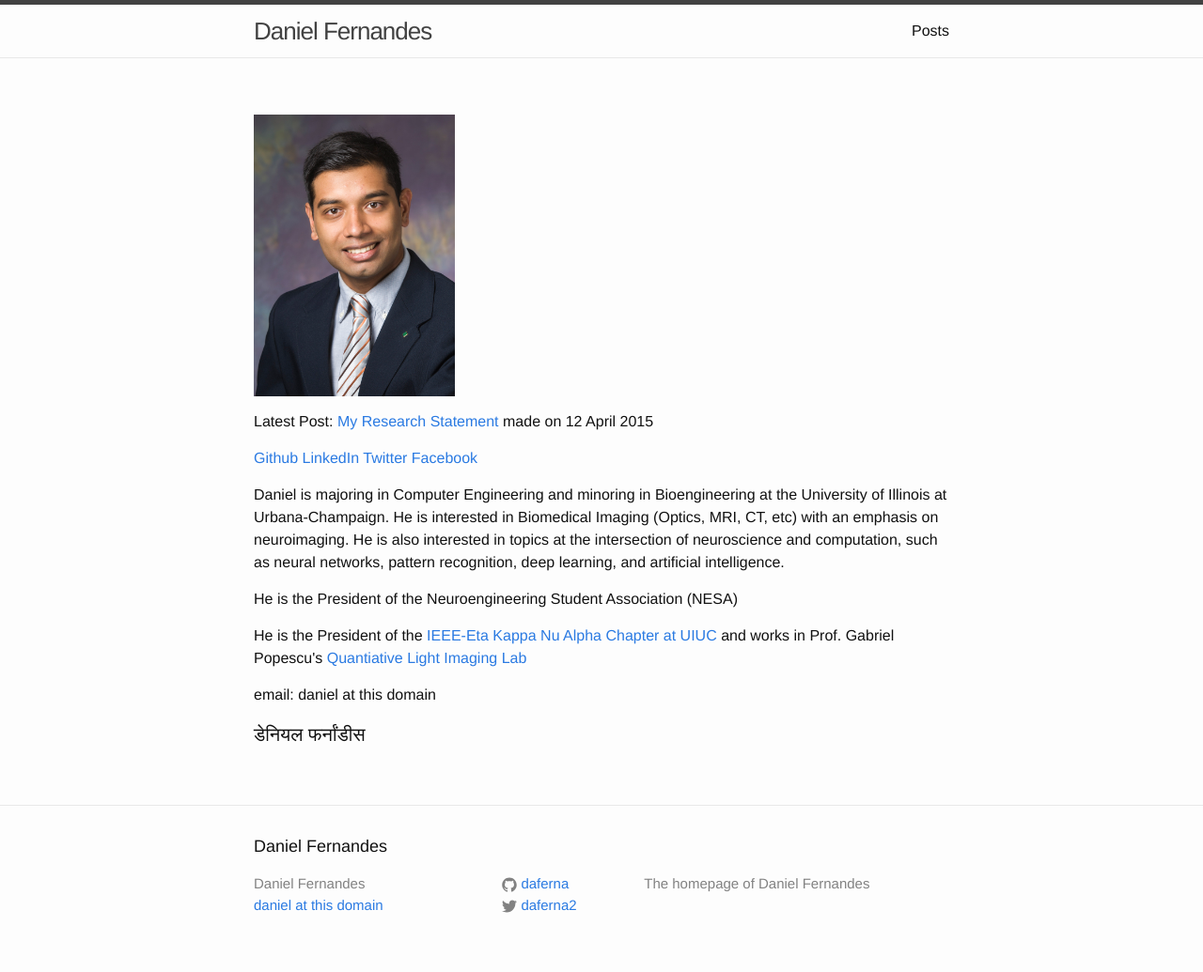
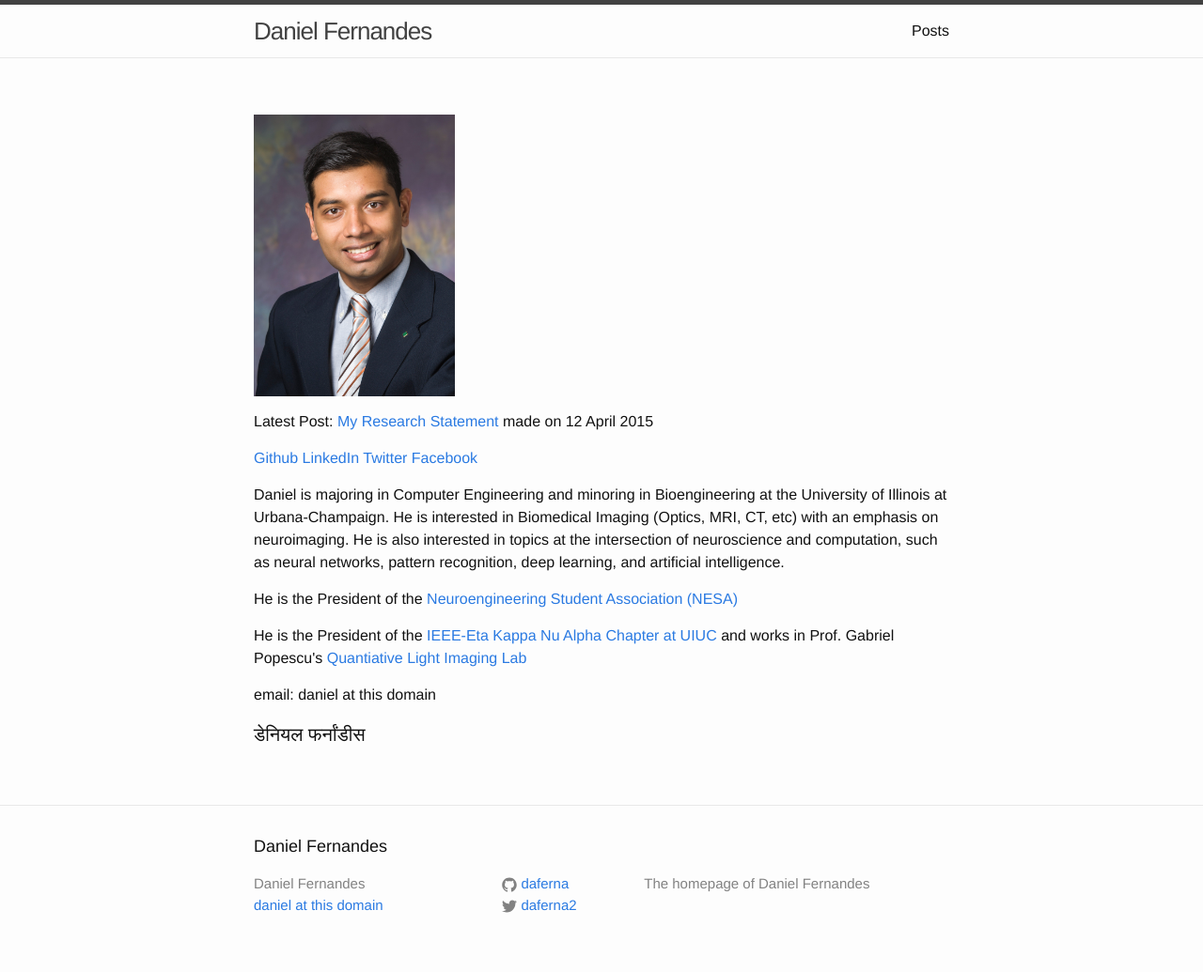
Before and after one commit to daferna/daferna.github.io, a Jekyll site: the page built from index.markdown, in a window 1280 px wide. Shown: the whole page at 94% size. Built offline with Jekyll 4.4.1, drawn with Linux system fonts in a browser that asks for light colours; part of the change alters nothing that is shown.

```diff
--- a/index.markdown
+++ b/index.markdown
@@ -12,7 +12,7 @@ categories:
     <a href="https://facebook.com/dfernandes">Facebook</a>
 </p>
 <p>Daniel is majoring in Computer Engineering and minoring in Bioengineering at the University of Illinois at Urbana-Champaign. He is interested in Biomedical Imaging (Optics, MRI, CT, etc) with an emphasis on neuroimaging. He is also interested in topics at the intersection of neuroscience and computation, such as neural networks, pattern recognition, deep learning, and artificial intelligence.</p>
-<p>He is the President of the Neuroengineering Student Association (NESA)</p>
+<p>He is the President of the <a href="https://publish.illinois.edu/neuroengineering/">Neuroengineering Student Association (NESA)</a></p>
 <p>He is the President of the <a href="http://hkn.illinois.edu">IEEE-Eta Kappa Nu Alpha Chapter at UIUC</a> and works in Prof. Gabriel Popescu's <a href="http://light.ece.illinois.edu">Quantiative Light Imaging Lab</a></p>
 <p>email: daniel at this domain</p>
 <h4 style="display:inline">डेनियल फर्नांडीस</h4>
```
